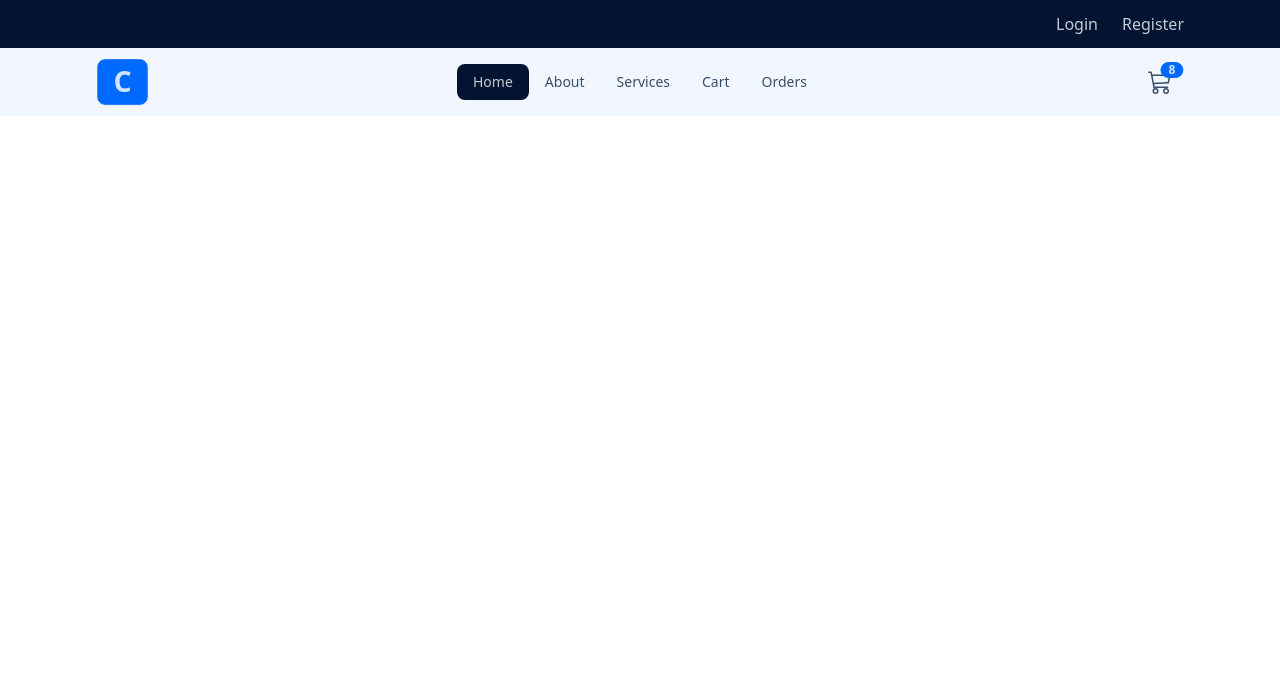
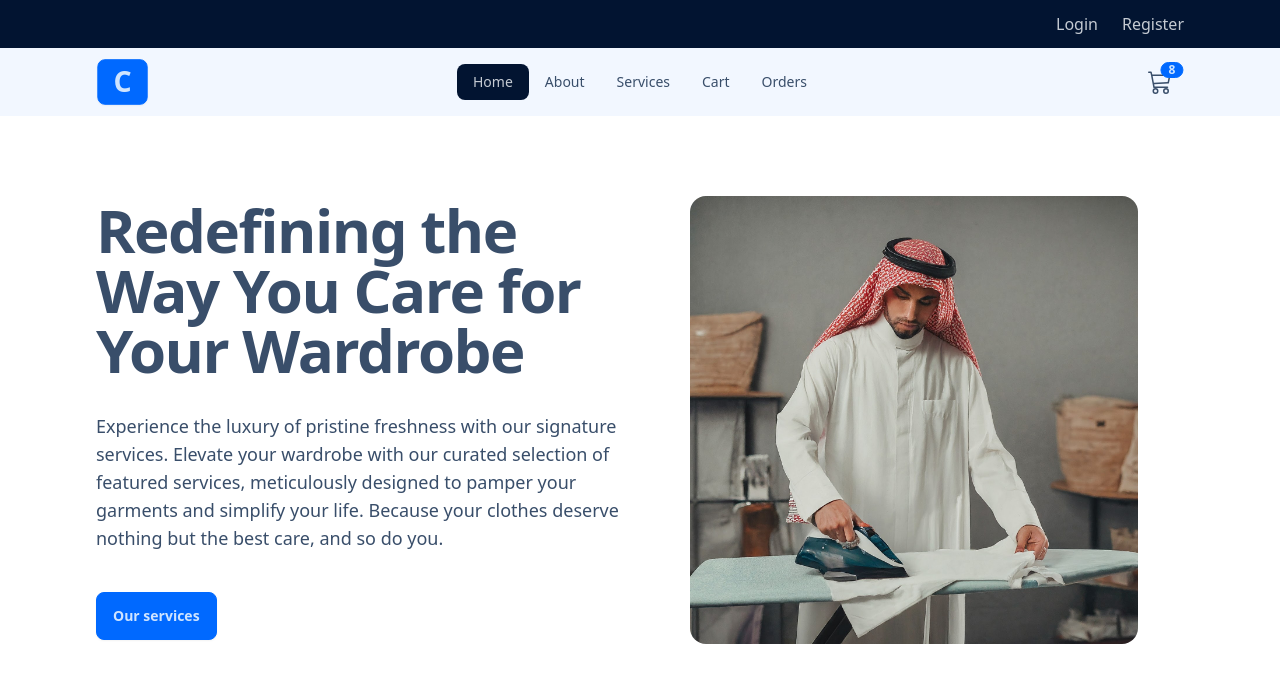
Before and after one commit to Mubeen213/Dhahran, a React (Vite) app in the folder client/: page / in a window 1280 px wide. Shown: the top 682 px of the page. Built offline with nearby package versions, Linux system fonts and the light colour scheme.

Commit message:
Implemented home hero section

```diff
--- a/client/src/App.jsx
+++ b/client/src/App.jsx
@@ -1,6 +1,6 @@
 import {createBrowserRouter, RouterProvider} from "react-router-dom";
 
-import {About, Cart, Checkout, Error, HomeLayout, Login, Orders, Register, Services, SingleService} from './pages'
+import {About, Cart, Checkout, Error, HomeLayout, Login, Orders, Register, Services, SingleService, Home} from './pages'
 
 const router = createBrowserRouter([
     {
@@ -8,6 +8,10 @@ const router = createBrowserRouter([
         element: <HomeLayout/>,
         errorElement: <Error/>,
         children: [
+            {
+                index: true,
+                element: <Home/>
+            },
             {
                 path: '/about',
                 element: <About/>
--- /dev/null
+++ b/client/src/pages/Home.jsx
@@ -0,0 +1,29 @@
+import {Link} from "react-router-dom";
+
+
+import image from  '../assets/hero.jpeg'
+const Home = () => {
+
+    return (
+        <div className= 'grid grid-cols-1 lg:grid-cols-2 gap-2 items-center'>
+                <div>
+                    <h1 className= 'max-w-2xl text-4xl font-bold sm:text-6xl tracking-tight'>
+                        Redefining the Way You Care for Your Wardrobe
+                    </h1>
+                    <p className= 'mt-8 max-w-xl text-lg leading-7'>
+                        Experience the luxury of pristine freshness with our signature services. Elevate your wardrobe with our curated selection of featured services, meticulously designed to pamper your garments and simplify your life. Because your clothes deserve nothing but the best care, and so do you.
+                    </p>
+                    <div className= 'mt-10'>
+                        <Link to='services' className= 'btn btn-primary'>
+                            Our services
+                        </Link>
+                    </div>
+                </div>
+            <div className= 'hidden lg:carousel h-[28rem] flex justify-center'>
+                <img src={image} alt= 'Hero' className= 'rounded-box h-full object-cover'/>
+            </div>
+        </div>
+    )
+}
+
+export default Home
--- a/client/src/pages/HomeLayout.jsx
+++ b/client/src/pages/HomeLayout.jsx
@@ -8,7 +8,9 @@ const HomeLayout = () => {
         <>
             <Header/>
             <Navbar/>
-            <Outlet/>
+            <section className='align-element py-20'>
+                <Outlet/>
+            </section>
         </>
     )
 }
--- a/client/src/pages/index.js
+++ b/client/src/pages/index.js
@@ -8,3 +8,4 @@ export {default as Register} from "./Register";
 export {default as Services} from "./Services";
 export {default as SingleService} from "./SingleService";
 export {default as HomeLayout} from "./HomeLayout";
+export {default as Home} from "./Home"
```
Also changed, not shown: client/src/assets/hero.jpeg (added).
